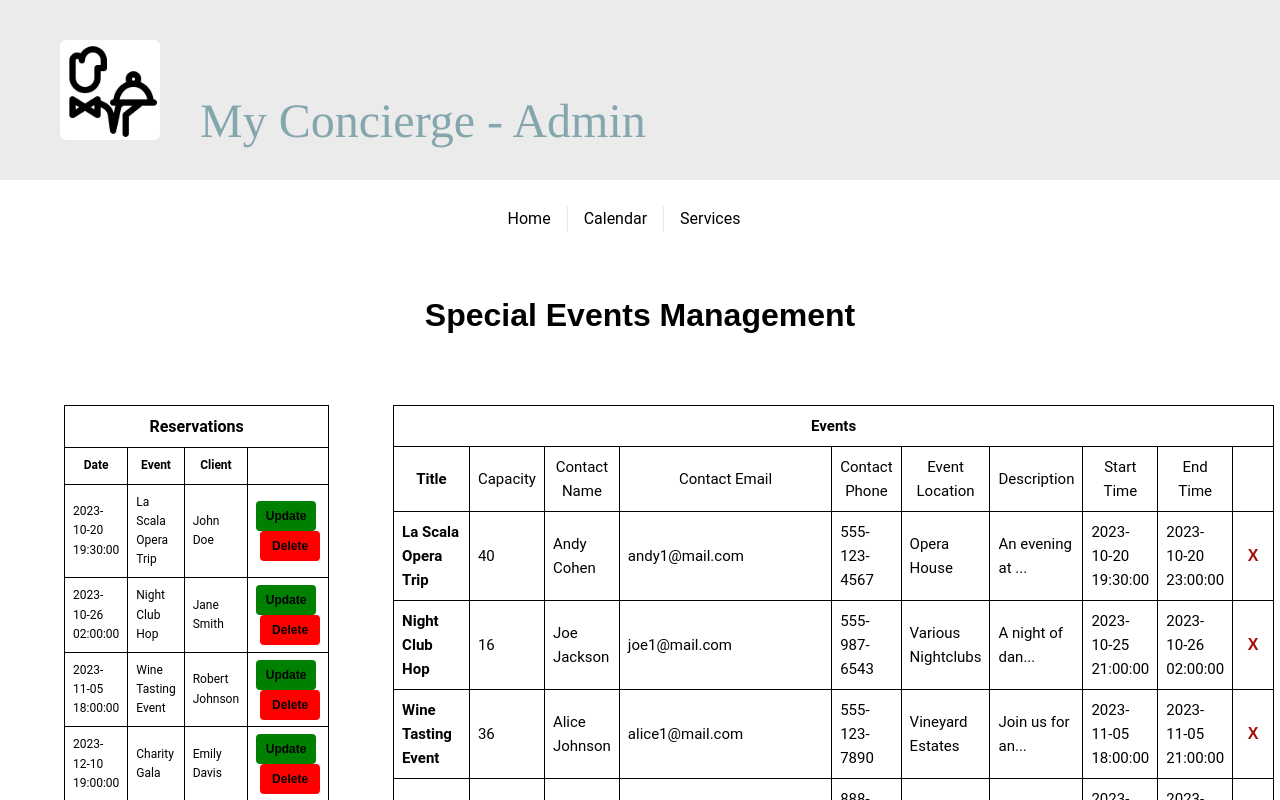
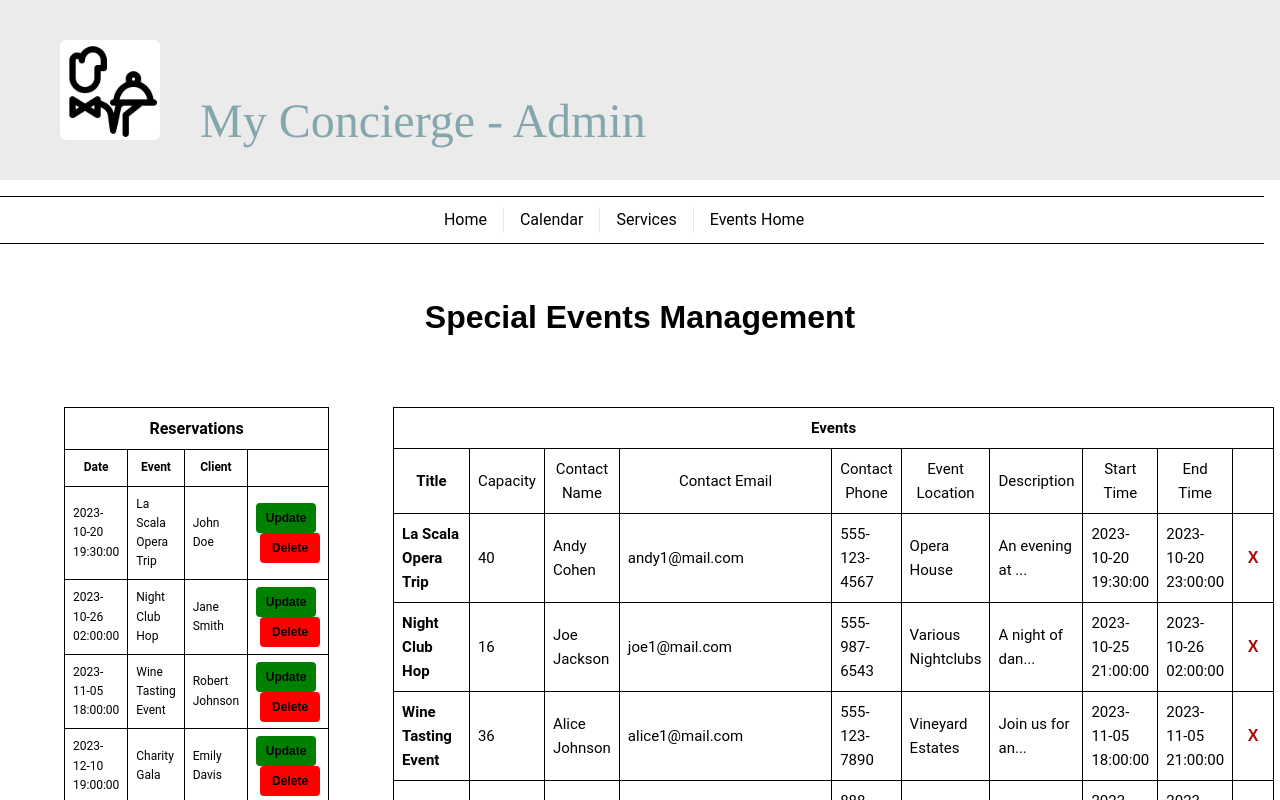
Before and after one commit to jefritter/concierge-web, a Vue app: page /mgmt/events in a window 1280 px wide. Shown: the top 800 px of the page. Built offline with nearby package versions, Linux system fonts and the light colour scheme.

Commit message:
minor update to navbar

```diff
--- a/src/components/mgmt/EventsManagement.vue
+++ b/src/components/mgmt/EventsManagement.vue
@@ -1,7 +1,7 @@
 <template>
   <div class="events-management">
     <CustomHeader subtitle="Admin" />
-    <NavBar class="nav" />
+    <NavBar class="nav" :additionalLink="eventsHomeLink"/>
     <h2>Special Events Management</h2>
     <div class="content">
       <div class="col-left">
@@ -40,6 +40,10 @@ export default {
   },
   data() {
     return {
+      eventsHomeLink: {
+        to: '/events',
+        text: 'Events Home'
+      },
       eventsRows: [
         {
           title: 'La Scala Opera Trip',
--- a/src/components/shared/NavBar.vue
+++ b/src/components/shared/NavBar.vue
@@ -25,5 +25,7 @@
     justify-content: center;
     background-color:white;
     width: 100vw;
+    border-top: 1px solid black;
+    border-bottom: 1px solid black;
   }
 </style>
```
